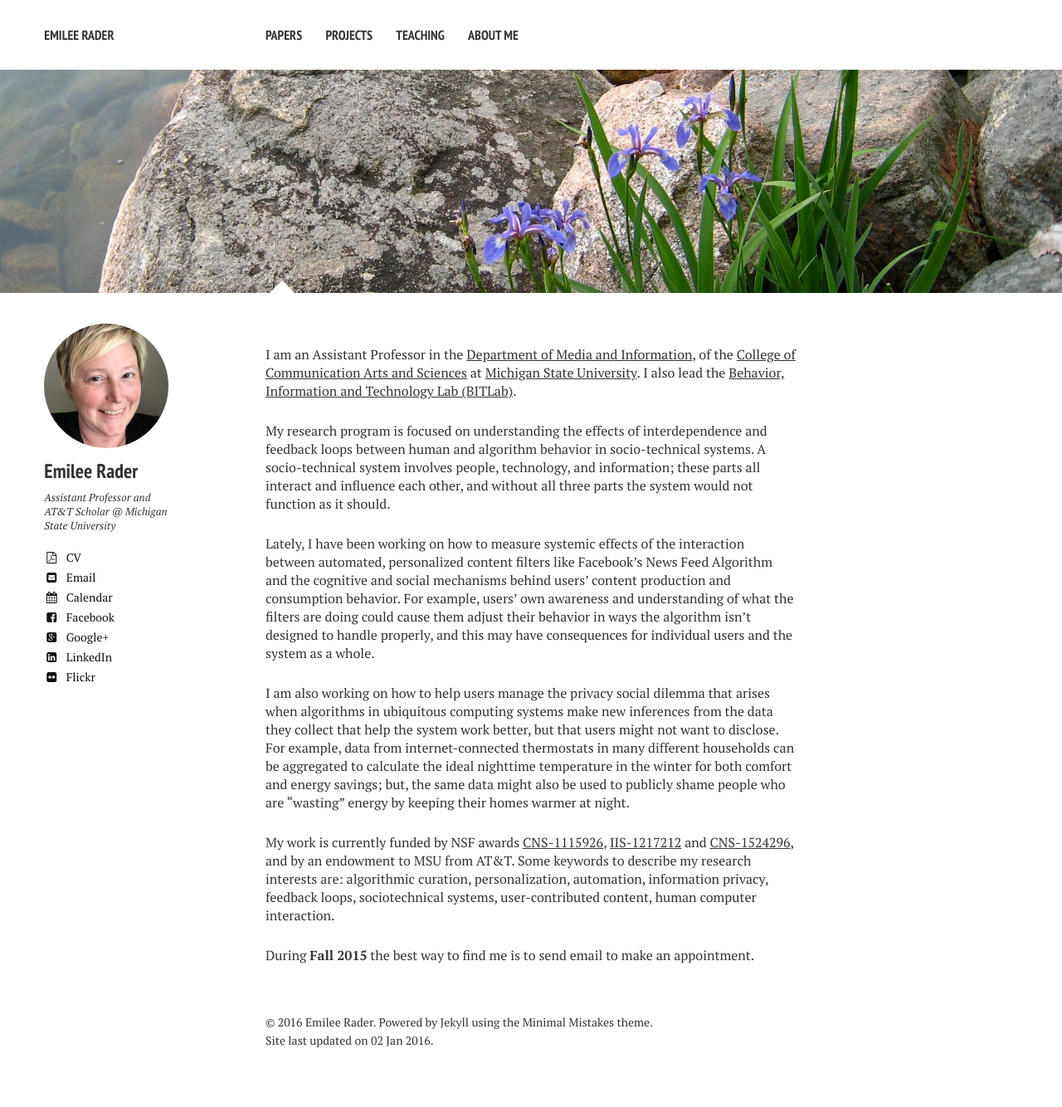
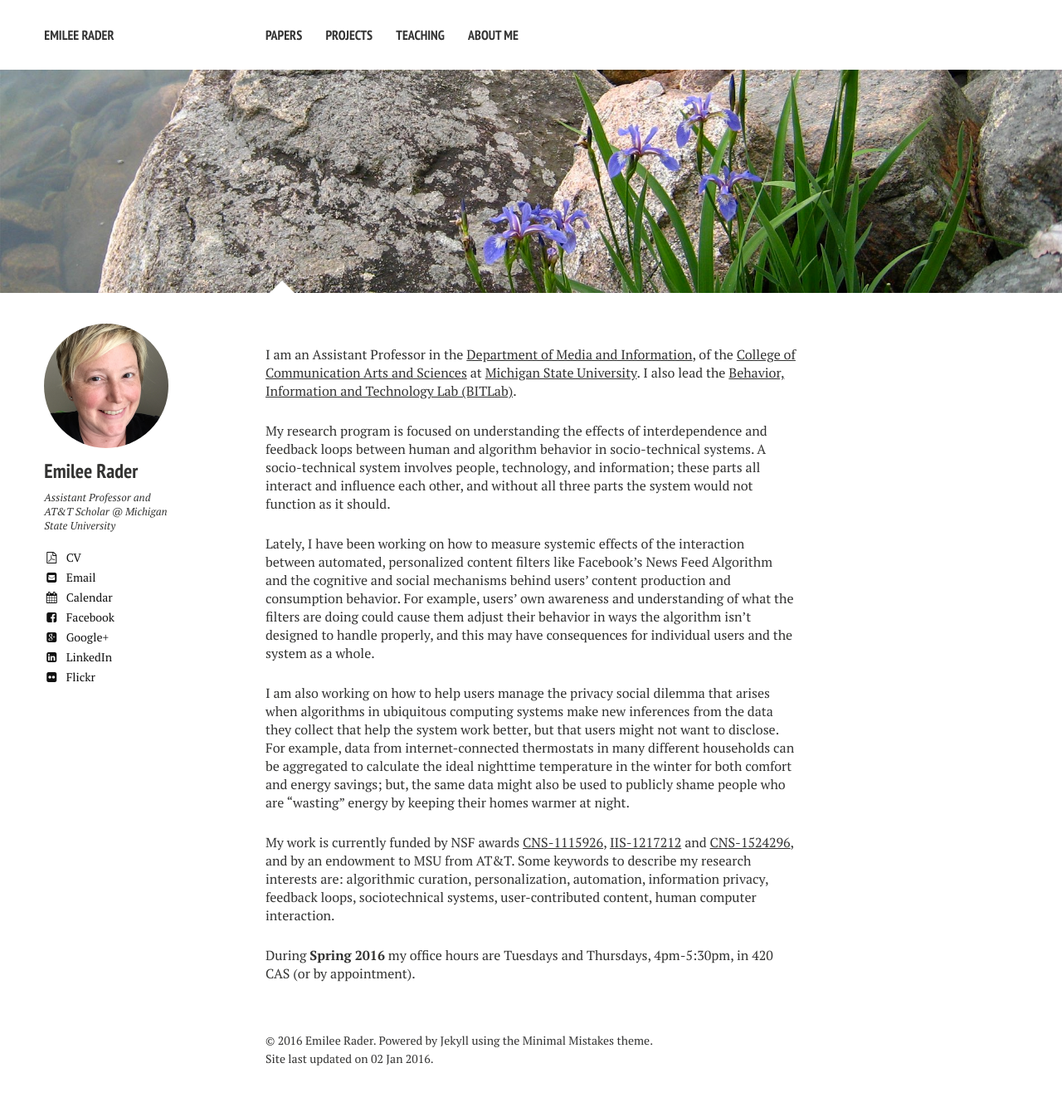
Before and after one commit to bierdoctor/bierdoctor.github.io, a Jekyll site: the page built from index.md, in a window 1280 px wide. Shown: the whole page at 83% size. Built offline with Jekyll 4.4.1, drawn with Linux system fonts in a browser that asks for light colours; nearby versions of some CDN libraries; before the commit the page ends 1312 px from its top, so only the background shows below that.

Commit message:
updated my office hours for Spring 2016

```diff
--- a/index.md
+++ b/index.md
@@ -14,4 +14,4 @@ I am also working on how to help users manage the privacy social dilemma that ar
 
 My work is currently funded by NSF awards [CNS-1115926](http://www.nsf.gov/awardsearch/showAward.do?AwardNumber=1115926), [IIS-1217212](http://nsf.gov/awardsearch/showAward?AWD_ID=1217212) and [CNS-1524296](http://www.nsf.gov/awardsearch/showAward?AWD_ID=1524296), and by an endowment to MSU from AT&T. Some keywords to describe my research interests are: algorithmic curation, personalization, automation, information privacy, feedback loops, sociotechnical systems, user-contributed content, human computer interaction.
 
-During **Fall 2015** the best way to find me is to send email to make an appointment.
+During **Spring 2016** my office hours are Tuesdays and Thursdays, 4pm-5:30pm, in 420 CAS (or by appointment).
```
